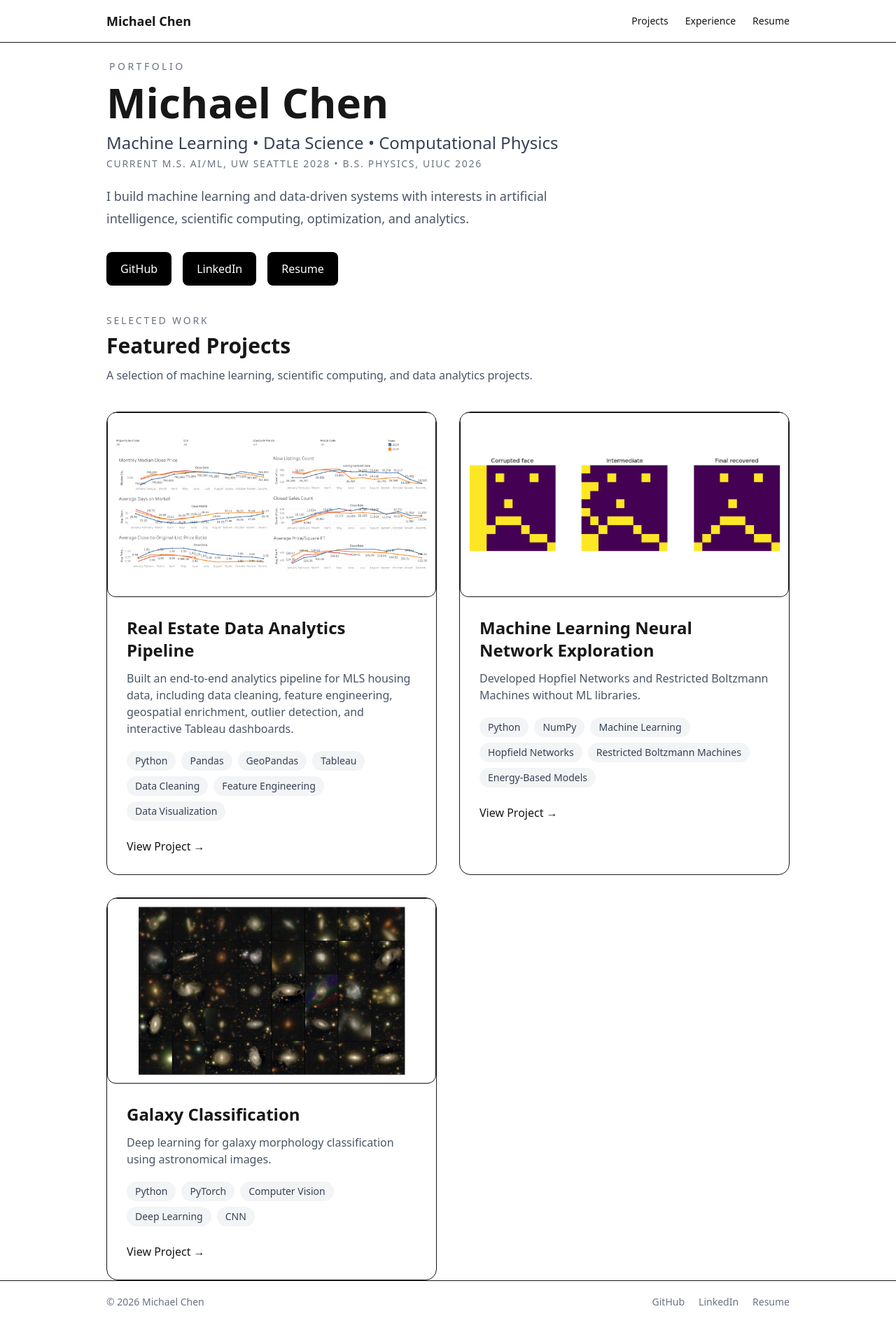
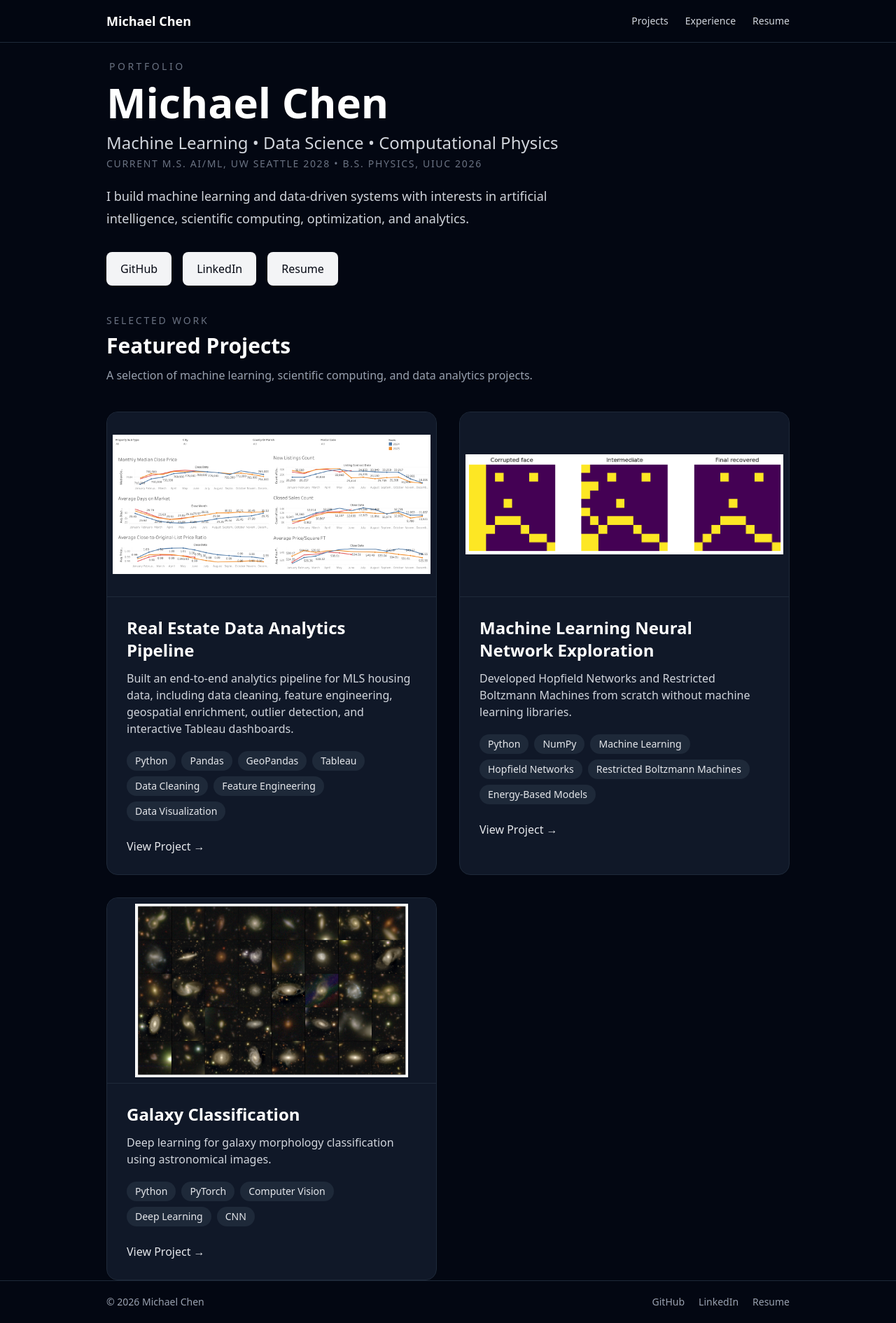
Before and after one commit to Migdf/portfolio, a Next.js app: page / in a window 1280 px wide. Shown: the whole page at 70% size. Built offline with nearby package versions, Linux system fonts and the light colour scheme.

Commit message:
Improve project pages

```diff
--- a/src/app/components/Footer.tsx
+++ b/src/app/components/Footer.tsx
@@ -1,8 +1,8 @@
 export default function Footer() {
   return (
-    <footer className="border-t">
+    <footer className="border-t border-gray-800">
 
-      <div className="mx-auto flex max-w-5xl flex-col gap-4 px-6 py-5 text-sm text-gray-500 md:flex-row md:items-center md:justify-between">
+      <div className="mx-auto flex max-w-5xl flex-col gap-4 px-6 py-5 text-sm text-gray-400 md:flex-row md:items-center md:justify-between">
 
         <p>
           © 2026 Michael Chen
@@ -11,17 +11,19 @@ export default function Footer() {
         <div className="flex gap-5">
 
           <a
-            href="YOUR_GITHUB_URL"
+            href="https://github.com/Migdf"
             target="_blank"
-            className="hover:text-black"
+            rel="noopener noreferrer"
+            className="transition hover:text-white"
           >
             GitHub
           </a>
 
           <a
-            href="YOUR_LINKEDIN_URL"
+            href="https://www.linkedin.com/in/michaeldchen/"
             target="_blank"
-            className="hover:text-black"
+            rel="noopener noreferrer"
+            className="transition hover:text-white"
           >
             LinkedIn
           </a>
@@ -29,7 +31,8 @@ export default function Footer() {
           <a
             href="/resume.pdf"
             target="_blank"
-            className="hover:text-black"
+            rel="noopener noreferrer"
+            className="transition hover:text-white"
           >
             Resume
           </a>
--- a/src/app/components/Navbar.tsx
+++ b/src/app/components/Navbar.tsx
@@ -2,29 +2,28 @@ import Link from "next/link";
 
 export default function Navbar() {
   return (
-    <nav className="sticky top-0 z-50 border-b bg-white/90 backdrop-blur">
-
+    <nav className="sticky top-0 z-50 border-b border-gray-800 bg-gray-950/90 backdrop-blur">
       <div className="mx-auto flex max-w-5xl items-center justify-between px-6 py-4">
 
         <Link
           href="/"
-          className="text-lg font-bold"
+          className="text-lg font-bold text-white"
         >
           Michael Chen
         </Link>
 
-        <div className="flex items-center gap-6 text-sm font-medium">
+        <div className="flex items-center gap-6 text-sm font-medium text-gray-300">
 
-          <Link
+          <a
             href="/#projects"
-            className="transition hover:text-gray-500"
+            className="transition hover:text-white"
           >
             Projects
-          </Link>
+          </a>
 
           <Link
             href="/experience"
-            className="transition hover:text-gray-500"
+            className="transition hover:text-white"
           >
             Experience
           </Link>
@@ -32,15 +31,14 @@ export default function Navbar() {
           <a
             href="/resume.pdf"
             target="_blank"
-            className="transition hover:text-gray-500"
+            rel="noopener noreferrer"
+            className="transition hover:text-white"
           >
             Resume
           </a>
 
         </div>
-
       </div>
-
     </nav>
   );
 }
--- a/src/app/components/ProjectCard.tsx
+++ b/src/app/components/ProjectCard.tsx
@@ -19,23 +19,23 @@ export default function ProjectCard({
   return (
     <Link
       href={href}
-      className="group block overflow-hidden rounded-2xl border bg-white transition hover:-translate-y-1 hover:shadow-xl"
+      className="group block overflow-hidden rounded-2xl border border-gray-800 bg-gray-900 transition hover:-translate-y-1 hover:border-gray-700 hover:shadow-xl hover:shadow-black/30"
     >
-    <div className="relative aspect-[16/9] overflow-hidden rounded-xl border bg-white">
+      <div className="relative aspect-[16/9] overflow-hidden border-b border-gray-800 bg-gray-900">
         <Image
           src={image}
           alt={title}
           fill
-        className="object-contain p-2"
+          className="object-contain p-2 transition-transform duration-300 group-hover:scale-[1.03]"
         />
       </div>
 
       <div className="p-7">
-        <h3 className="text-2xl font-bold">
+        <h3 className="text-2xl font-bold text-white">
           {title}
         </h3>
 
-        <p className="mt-3 text-gray-600">
+        <p className="mt-3 text-gray-300">
           {description}
         </p>
 
@@ -43,14 +43,14 @@ export default function ProjectCard({
           {technologies.map((technology) => (
             <span
               key={technology}
-              className="rounded-full bg-gray-100 px-3 py-1 text-sm text-gray-700"
+              className="rounded-full bg-gray-800 px-3 py-1 text-sm text-gray-200"
             >
               {technology}
             </span>
           ))}
         </div>
 
-        <p className="mt-6 font-medium">
+        <p className="mt-6 font-medium text-gray-200 transition group-hover:text-white">
           View Project →
         </p>
       </div>
--- a/src/app/experience/page.tsx
+++ b/src/app/experience/page.tsx
@@ -2,9 +2,9 @@ import Link from "next/link";
 
 export default function ExperiencePage() {
   return (
-    <main className="mx-auto max-w-5xl px-6 pt-5 pb-16">
+    <main className="mx-auto max-w-5xl px-6 pt-5 pb-16 text-gray-100">
 
-      <h1 className="text-4xl font-bold">
+      <h1 className="text-4xl font-bold text-white">
         Experience
       </h1>
 
@@ -13,11 +13,11 @@ export default function ExperiencePage() {
         <div className="flex flex-col gap-1 sm:flex-row sm:items-start sm:justify-between">
 
           <div>
-            <h2 className="text-2xl font-bold">
+            <h2 className="text-2xl font-bold text-white">
               Data Analyst Intern
             </h2>
 
-            <p className="mt-1 text-gray-600">
+            <p className="mt-1 text-gray-400">
               IDX Exchange
             </p>
           </div>
@@ -28,7 +28,7 @@ export default function ExperiencePage() {
 
         </div>
 
-        <p className="mt-4 leading-7 text-gray-700">
+        <p className="mt-4 leading-7 text-gray-300">
           Built an end-to-end real estate analytics pipeline using
           Python and large-scale MLS datasets, transforming raw
           monthly data into analysis-ready datasets through data
@@ -41,7 +41,7 @@ export default function ExperiencePage() {
 
         <Link
           href="/projects/idx-analytics"
-          className="mt-4 inline-block font-medium text-gray-700 underline underline-offset-4 hover:text-black"
+          className="mt-4 inline-block font-medium text-gray-300 underline underline-offset-4 transition hover:text-white"
         >
           View Project →
         </Link>
--- a/src/app/globals.css
+++ b/src/app/globals.css
@@ -1,6 +1,10 @@
 @import "tailwindcss";
 
 body {
-  background: white;
-  color: #171717;
+  background: #030712;
+  color: #f3f4f6;
 }
+
+html {
+  scroll-behavior: smooth;
+}
--- a/src/app/layout.tsx
+++ b/src/app/layout.tsx
@@ -15,7 +15,7 @@ export default function RootLayout({
 }>) {
   return (
     <html lang="en">
-      <body className="min-h-screen flex flex-col">
+      <body className="min-h-screen flex flex-col bg-gray-950 text-gray-100">
         <Navbar />
 
         <div className="flex-1">
--- a/src/app/page.tsx
+++ b/src/app/page.tsx
@@ -3,7 +3,7 @@ import ProjectCard from "./components/ProjectCard";
 
 export default function Home() {
   return (
-    <main className="max-w-5xl mx-auto px-6">
+    <main className="mx-auto max-w-5xl px-6 text-gray-100">
 
       <section className="mb-10 pt-6">
 
@@ -11,11 +11,11 @@ export default function Home() {
           Portfolio
         </p>
 
-        <h1 className="max-w-3xl text-5xl font-bold leading-tight md:text-6xl">
+        <h1 className="max-w-3xl text-5xl font-bold leading-tight text-white md:text-6xl">
           Michael Chen
         </h1>
 
-        <p className="mt-1 text-2xl font-medium text-gray-700">
+        <p className="mt-1 text-2xl font-medium text-gray-300">
           Machine Learning • Data Science • Computational Physics
         </p>
 
@@ -23,7 +23,7 @@ export default function Home() {
           Current M.S. AI/ML, UW Seattle 2028 • B.S. Physics, UIUC 2026
         </p>
 
-        <div className="mt-5 max-w-2xl text-lg leading-8 text-gray-600">
+        <div className="mt-5 max-w-2xl text-lg leading-8 text-gray-300">
           <p>
             I build machine learning and data-driven systems with interests in
             artificial intelligence, scientific computing, optimization, and analytics.
@@ -35,7 +35,8 @@ export default function Home() {
           <a
             href="https://github.com/Migdf"
             target="_blank"
-            className="rounded-lg bg-black px-5 py-3 font-medium text-white transition hover:bg-gray-800"
+            rel="noopener noreferrer"
+            className="rounded-lg bg-gray-100 px-5 py-3 font-medium text-gray-950 transition hover:bg-white"
           >
             GitHub
           </a>
@@ -43,7 +44,8 @@ export default function Home() {
           <a
             href="https://www.linkedin.com/in/michaeldchen/"
             target="_blank"
-            className="rounded-lg bg-black px-5 py-3 font-medium text-white transition hover:bg-gray-800"
+            rel="noopener noreferrer"
+            className="rounded-lg bg-gray-100 px-5 py-3 font-medium text-gray-950 transition hover:bg-white"
           >
             LinkedIn
           </a>
@@ -51,7 +53,8 @@ export default function Home() {
           <a
             href="/resume.pdf"
             target="_blank"
-            className="rounded-lg bg-black px-5 py-3 font-medium text-white transition hover:bg-gray-800"
+            rel="noopener noreferrer"
+            className="rounded-lg bg-gray-100 px-5 py-3 font-medium text-gray-950 transition hover:bg-white"
           >
             Resume
           </a>
@@ -61,24 +64,27 @@ export default function Home() {
       </section>
 
 
-      <section id="projects">
+      <section id="projects" className="scroll-mt-18">
 
         <div className="mb-10">
+
           <p className="text-sm uppercase tracking-[0.2em] text-gray-500">
             Selected Work
           </p>
 
-          <h2 className="mt-2 text-3xl font-bold">
+          <h2 className="mt-2 text-3xl font-bold text-white">
             Featured Projects
           </h2>
 
-          <p className="mt-3 max-w-2xl text-gray-600">
+          <p className="mt-3 max-w-2xl text-gray-400">
             A selection of machine learning, scientific computing,
             and data analytics projects.
           </p>
+
         </div>
 
-        <div className="grid md:grid-cols-2 gap-8">
+
+        <div className="grid gap-8 md:grid-cols-2">
 
           <ProjectCard
             title="Real Estate Data Analytics Pipeline"
@@ -98,7 +104,7 @@ export default function Home() {
 
           <ProjectCard
             title="Machine Learning Neural Network Exploration"
-            description="Developed Hopfiel Networks and Restricted Boltzmann Machines without ML libraries."
+            description="Developed Hopfield Networks and Restricted Boltzmann Machines from scratch without machine learning libraries."
             technologies={[
               "Python",
               "NumPy",
```
Also changed, not shown: src/app/components/ProjectPage.tsx (+16 -16 lines). Lines whose indentation alone changed are shown as unchanged.
